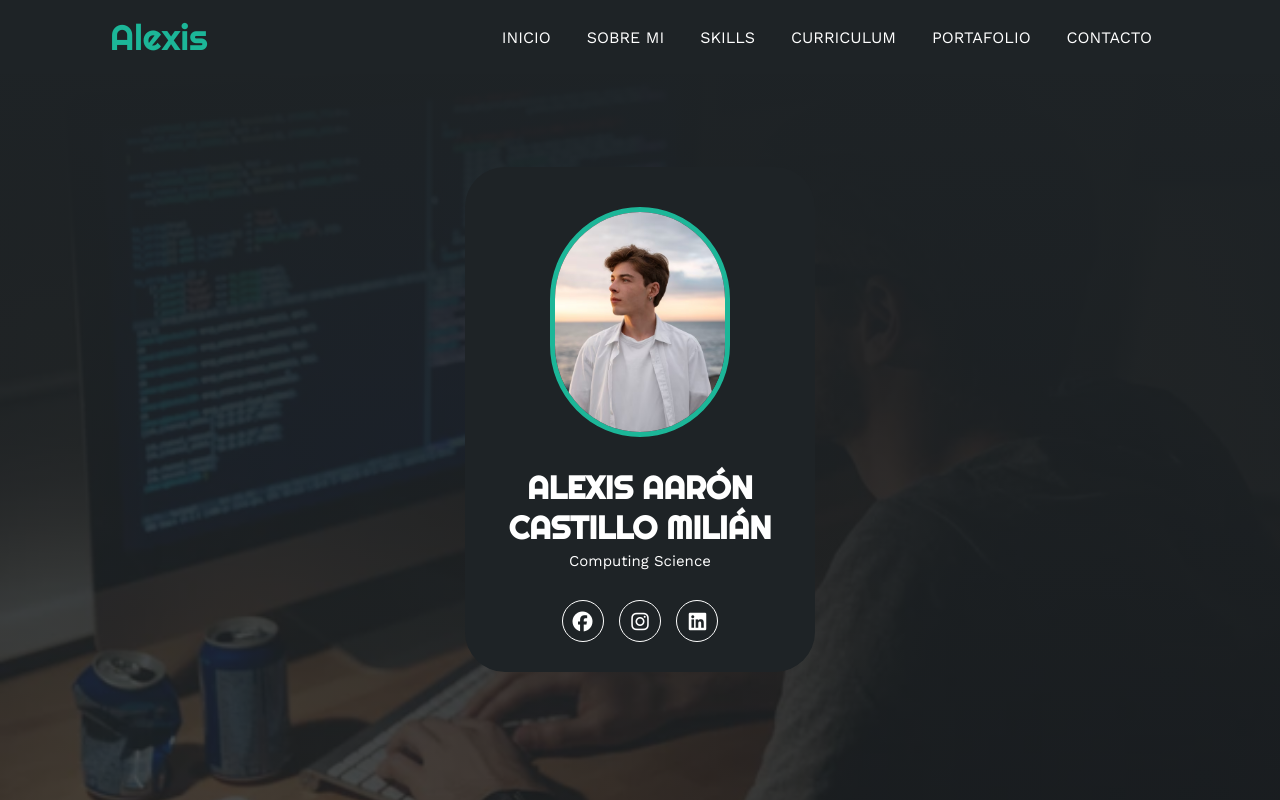
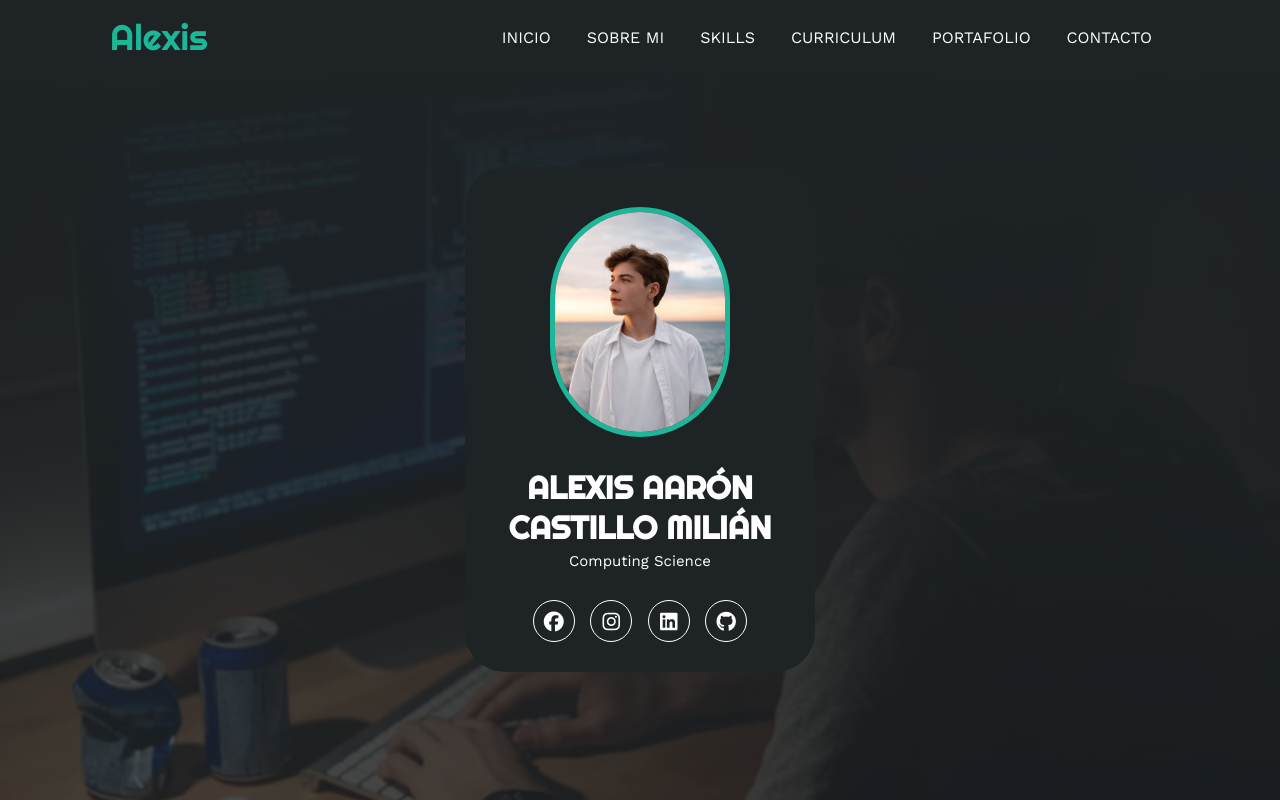
Before and after one commit to alexiscasmi/mi-portafolio, a plain HTML site: page index.html in a window 1280 px wide. Shown: the top 800 px of the page. Drawn offline with nearby package versions, Linux system fonts and the light colour scheme.

Commit message:
Update index.html

```diff
--- a/index.html
+++ b/index.html
@@ -52,6 +52,11 @@
                 <!-- LinkedIn -->
                 <a href="https://www.linkedin.com/in/alexis-castillo-milian-3709a8319/" target="_blank">
                     <i class="fa-brands fa-linkedin"></i>
+                </a>
+
+                <!--Git Hub-->
+                <a href="https://github.com/alexiscasmi" target="_blank">
+                    <i class="fa-brands fa-github"></i>
                 </a>
             </div>
         </div>
@@ -404,6 +409,7 @@
             <a href="https://www.facebook.com/alonsito.miliancito/" target="_blank"> <i class="fa-brands fa-facebook"></i></a>
             <a href="https://www.instagram.com/alexis_castmi_24/" target="_blank"><i class="fa-brands fa-instagram"></i></a>
             <a href="https://www.linkedin.com/in/alexis-castillo-milian-3709a8319/" target="_blank"><i class="fa-brands fa-linkedin"></i></a>
+            <a href="https://github.com/alexiscasmi" target="_blank"><i class="fa-brands fa-github"></i>
         </div>
     </footer>
 
```
